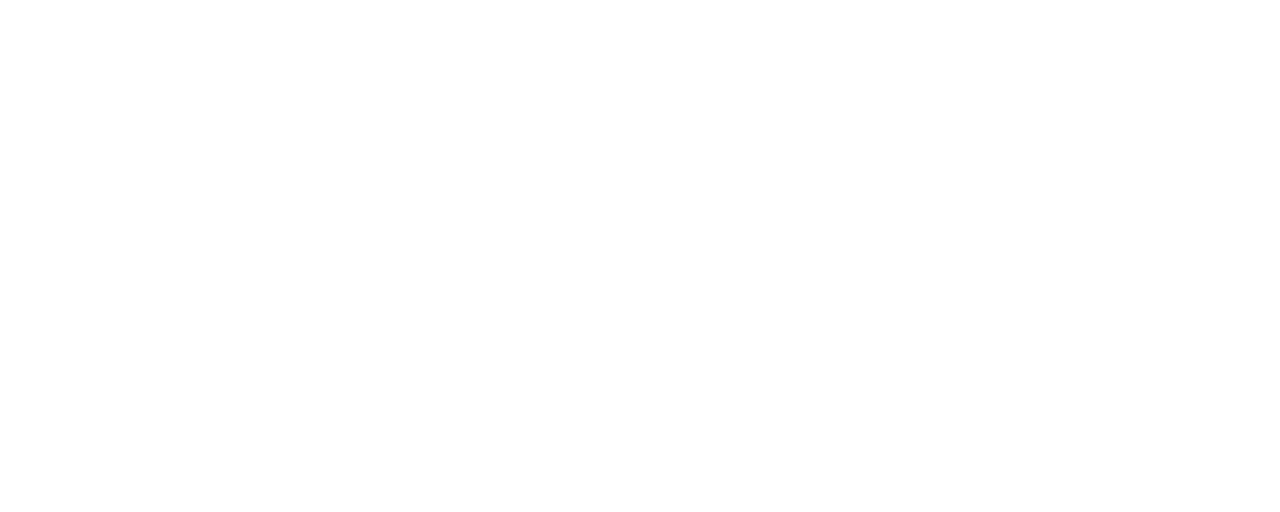
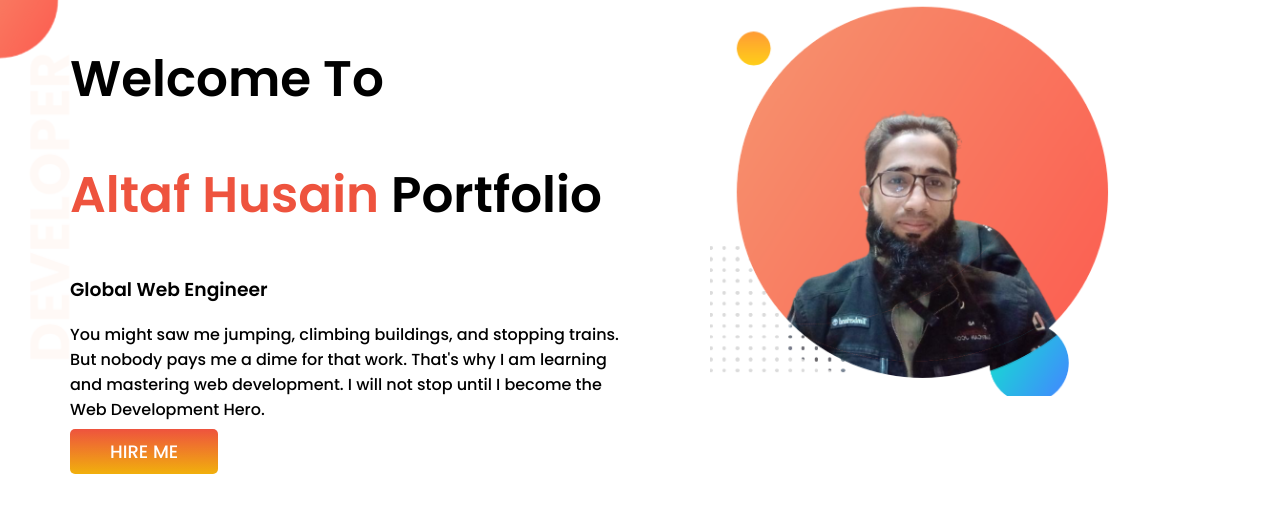
Before and after one commit to AltafHusain22/Altaf-Portfolio, a plain HTML site: page index.html in a window 1280 px wide. Drawn offline with Linux system fonts and the light colour scheme.

Commit message:
hero section completed

```diff
--- a/index.html
+++ b/index.html
@@ -5,9 +5,26 @@
     <meta http-equiv="X-UA-Compatible" content="IE=edge">
     <meta name="viewport" content="width=device-width, initial-scale=1.0">
     <title>Altaf-Portfolio</title>
+    <link rel="preconnect" href="https://fonts.googleapis.com">
+    <link rel="preconnect" href="https://fonts.gstatic.com" crossorigin>
+    <link href="https://fonts.googleapis.com/css2?family=Poppins:wght@500;600&display=swap" rel="stylesheet">
     <link rel="stylesheet" href="style.css">
 </head>
 <body>
+<section class="corner-dot-image">
+        <div class=" hero-part ">
+            <h1>Welcome To</h1>
+            <h1><span class="color-text">Altaf Husain</span> Portfolio</h1>
+            <h3>Global Web Engineer </h3>
+            <p>You might saw me jumping, climbing buildings, and stopping trains. But nobody pays me a dime for that work.
+                That's why I
+                am learning and mastering web development. I will not stop until I become the Web Development Hero.</p>
+            <a href="#">HIRE ME</a>
+        </div>
+        <div class="hero-part">
+            <img src="images/altaf.png" alt="">
+        </div>
+</section>
 
 </body>
 </html>
--- a/style.css
+++ b/style.css
@@ -0,0 +1,41 @@
+body {
+    font-family: 'Poppins', sans-serif;
+    margin: 0;
+    padding: 0;
+
+}
+
+h1 {
+    font-size: 50px;
+}
+
+.color-text {
+    color: #ee533e
+}
+
+section {
+    display: flex;
+}
+
+.hero-part {
+    width: 50%;
+    padding-left: 70px;
+}
+
+img {
+    width: 70%;
+}
+
+a {
+    text-decoration: none;
+    color: #fff;
+    font-size: 18px;
+    background-image: linear-gradient(#ee533e, #f1b00c);
+    padding: 10px 40px;
+    border-radius: 5px;
+}
+
+.corner-dot-image {
+    background-image: url(images/top-banner.png);
+    background-repeat: no-repeat;
+}
```
Also changed, not shown: images/altaf.png (added), images/dream-bg.png (added), images/exp-bg.png (added), images/jhankar.png (added), images/jhankar2.png (added), images/my-bg2.png (added), images/top-banner.png (added), 7 other files.
